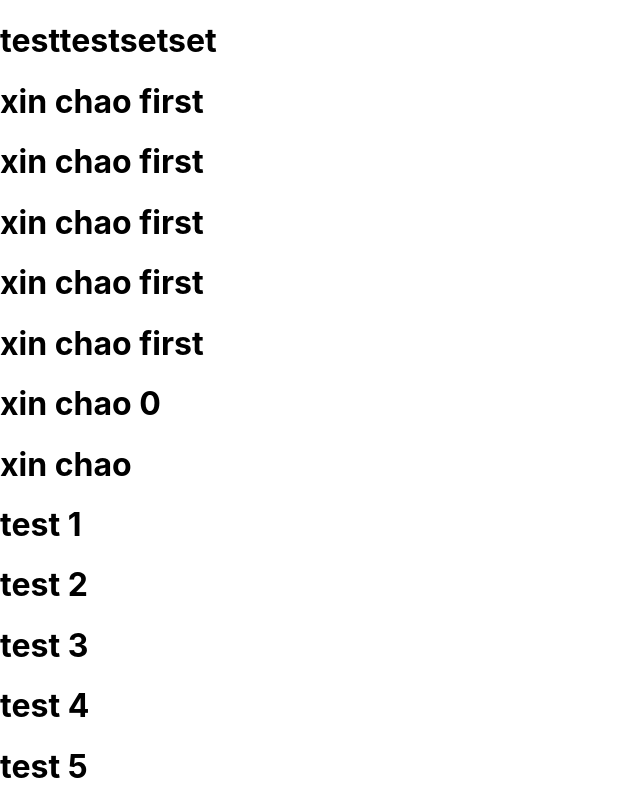
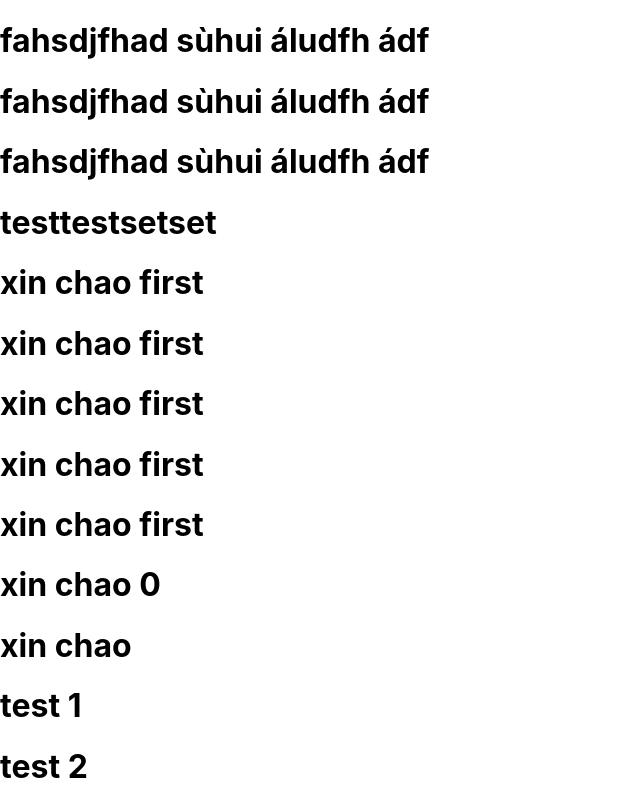
Before and after one commit to hoanganhfuego/react_hook, a React (Create React App) app: page / in a window 1280 px wide. Shown: the top 800 px of the page, without its empty margins (0-640 px from the left). Built offline with nearby package versions, Linux system fonts and the light colour scheme.

Commit message:
Update App.js

```diff
--- a/src/App.js
+++ b/src/App.js
@@ -18,6 +18,11 @@ function App() {
   };
   return (
     <div>
+    <h1>fahsdjfhad sùhui áludfh ádf </h1>
+    <h1>fahsdjfhad sùhui áludfh ádf </h1>
+
+    <h1>fahsdjfhad sùhui áludfh ádf </h1>
+
     <h1>testtestsetset</h1>
      <h1>xin chao first</h1>
      <h1>xin chao first</h1>
```
